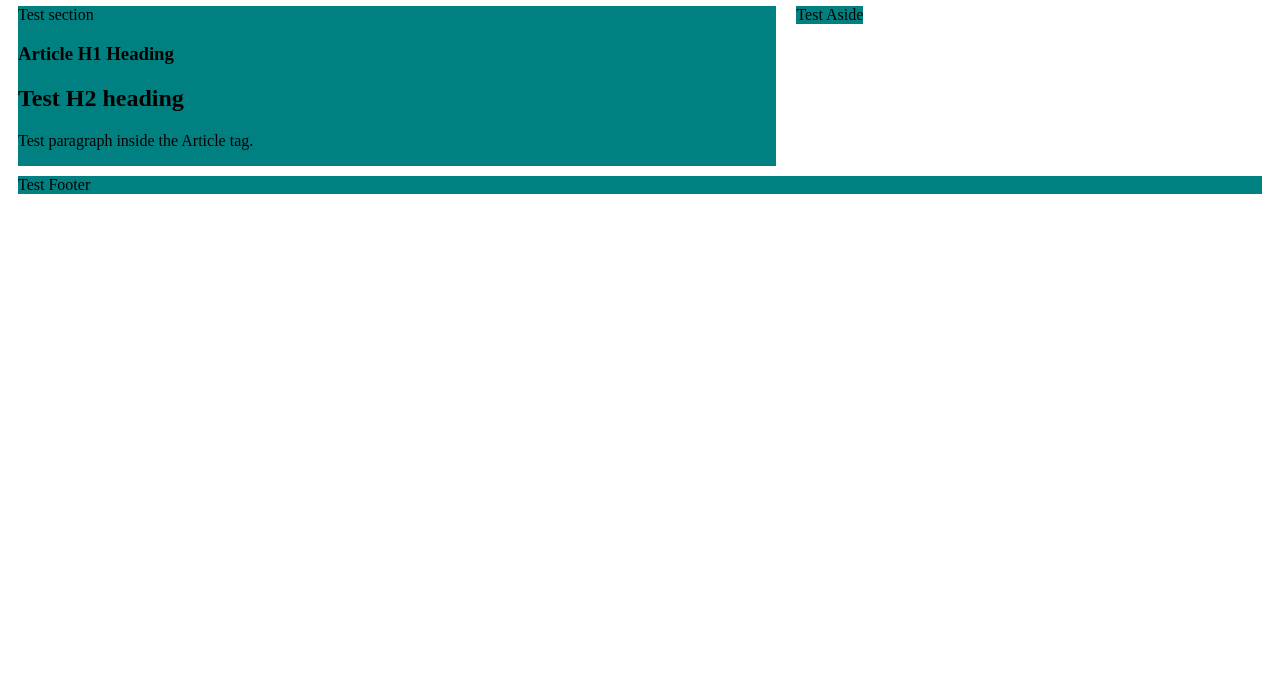
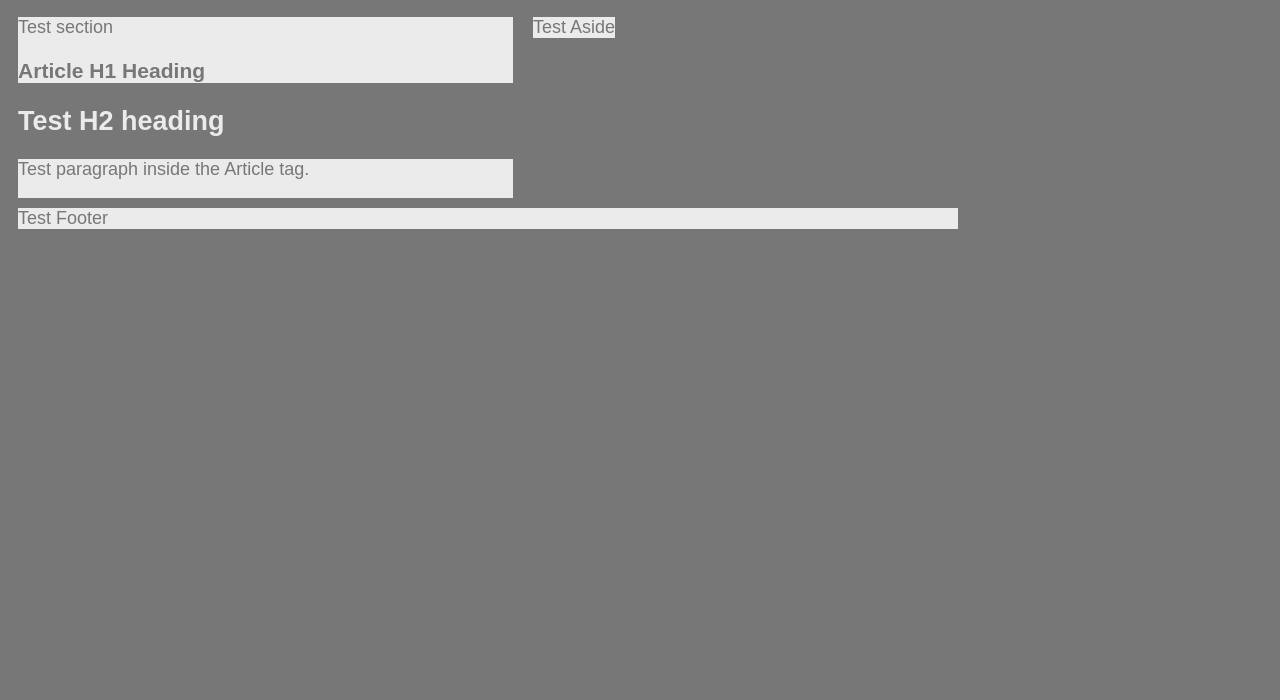
Before and after one commit to ashkiani/HW-Wireframe, a plain HTML site: page index.html in a window 1280 px wide. Shown: the part 100-800 px from the top of the page. Drawn offline with Linux system fonts and the light colour scheme.

Commit message:
Updated the css file per assignment instaructions (changed background color, width, etc...)

```diff
--- a/style.css
+++ b/style.css
@@ -1,24 +1,38 @@
 /*
   Easier Assignment - Building a Wireframe
   11/03/2019 Siavash: Created the initial file with some test content with Header, Nav, Aside, Section, Article and Paragraph.
+  11/03/2019 Siavash: Updated the css file per assignment instaructions (changed background color, width, etc...)
+*/
 
-*/
 body{
-  background-color: white;
+  font-family: Arial, Helvetica, sans-serif;
+  color:#777;
+  background: #777;
+  width: 960px;
+  font-size: 18px;
+
 }
 header{
   text-align: center;
 }
 nav,header,section,aside,footer{
-  background-color: teal;
+  background:#ebebeb;
   margin: 10px;
+}
+article{
+  color:#ebebeb;
+  background: #777;
+}
+h1,p{
+  color:#777;
+  background: #ebebeb;
 }
 
 section,aside{
   float: left;
 }
 section{
-  width: 60%;
+  width: 495px;
 }
 footer{
   clear: both;
```
